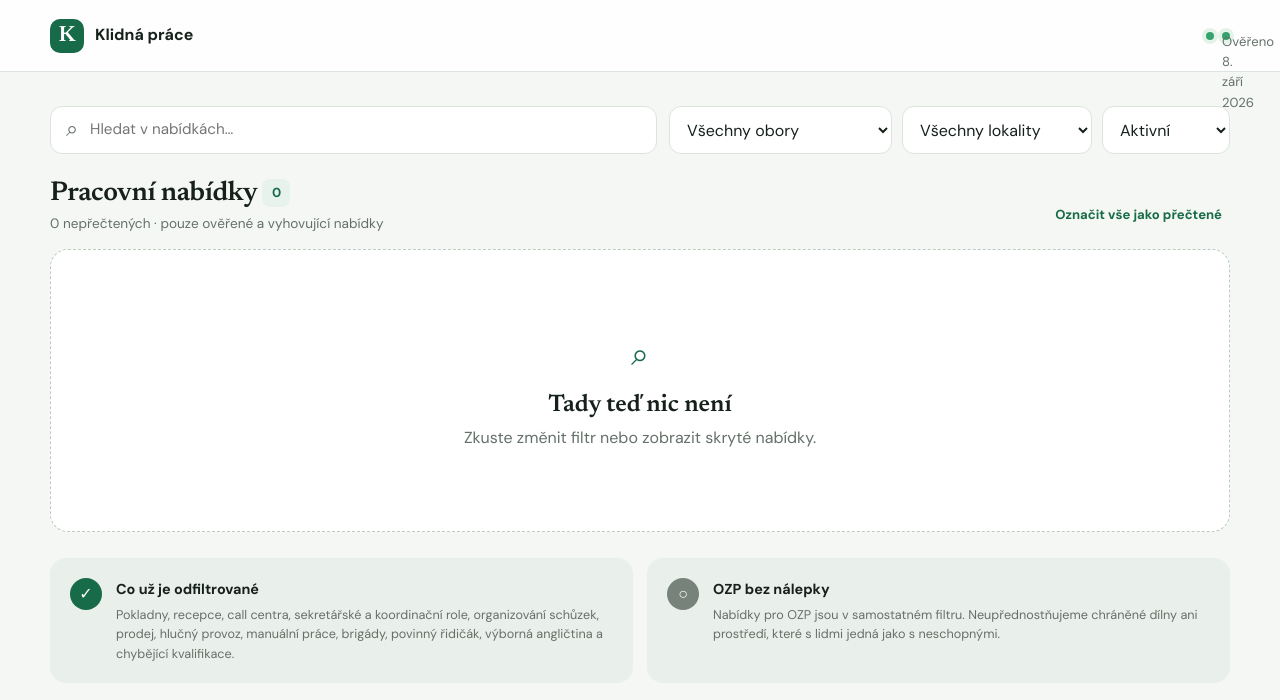
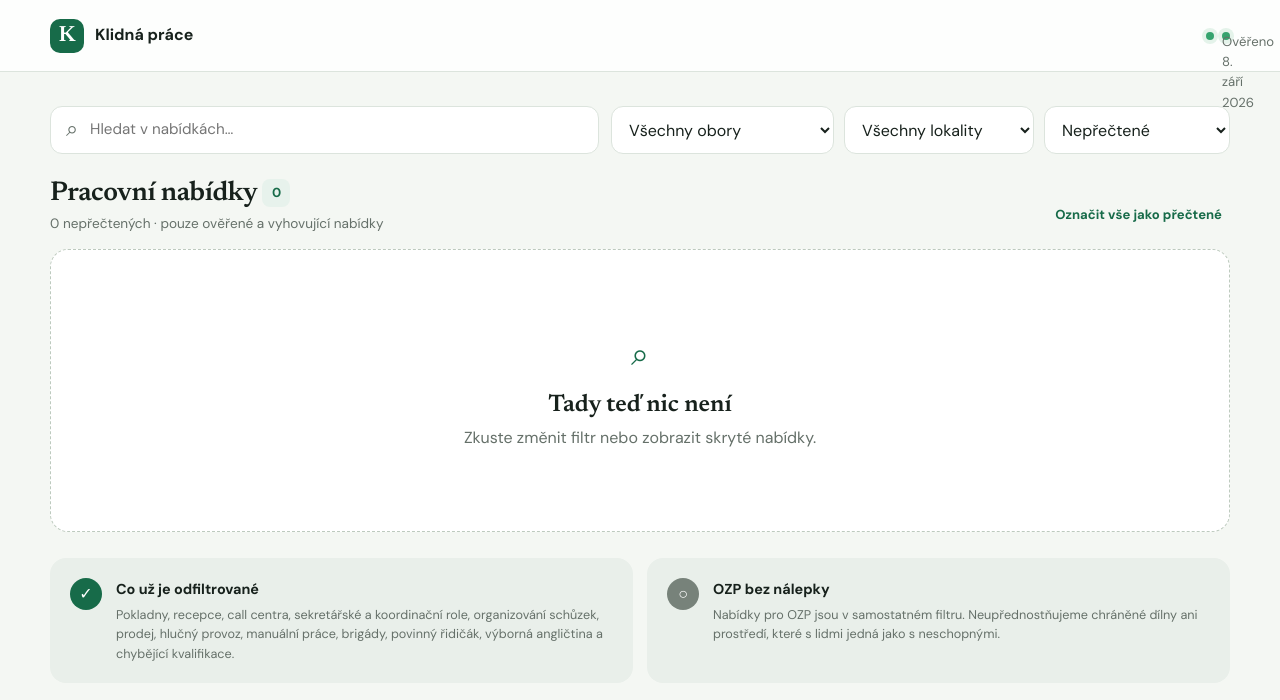
Before and after one commit to Greedlord644/klidna-prace, a plain HTML site: page dist/index.html in a window 1280 px wide. Drawn offline with Linux system fonts and the light colour scheme.

Commit message:
Add unread status filter

```diff
--- a/dist/index.html
+++ b/dist/index.html
@@ -33,7 +33,8 @@
           <option value="prague">Praha</option>
         </select>
         <select id="status" aria-label="Stav nabídky">
-          <option value="active">Aktivní</option>
+          <option value="unread">Nepřečtené</option>
+          <option value="active">Všechny aktivní</option>
           <option value="saved">Uložené</option>
           <option value="hidden">Skryté</option>
         </select>
```
